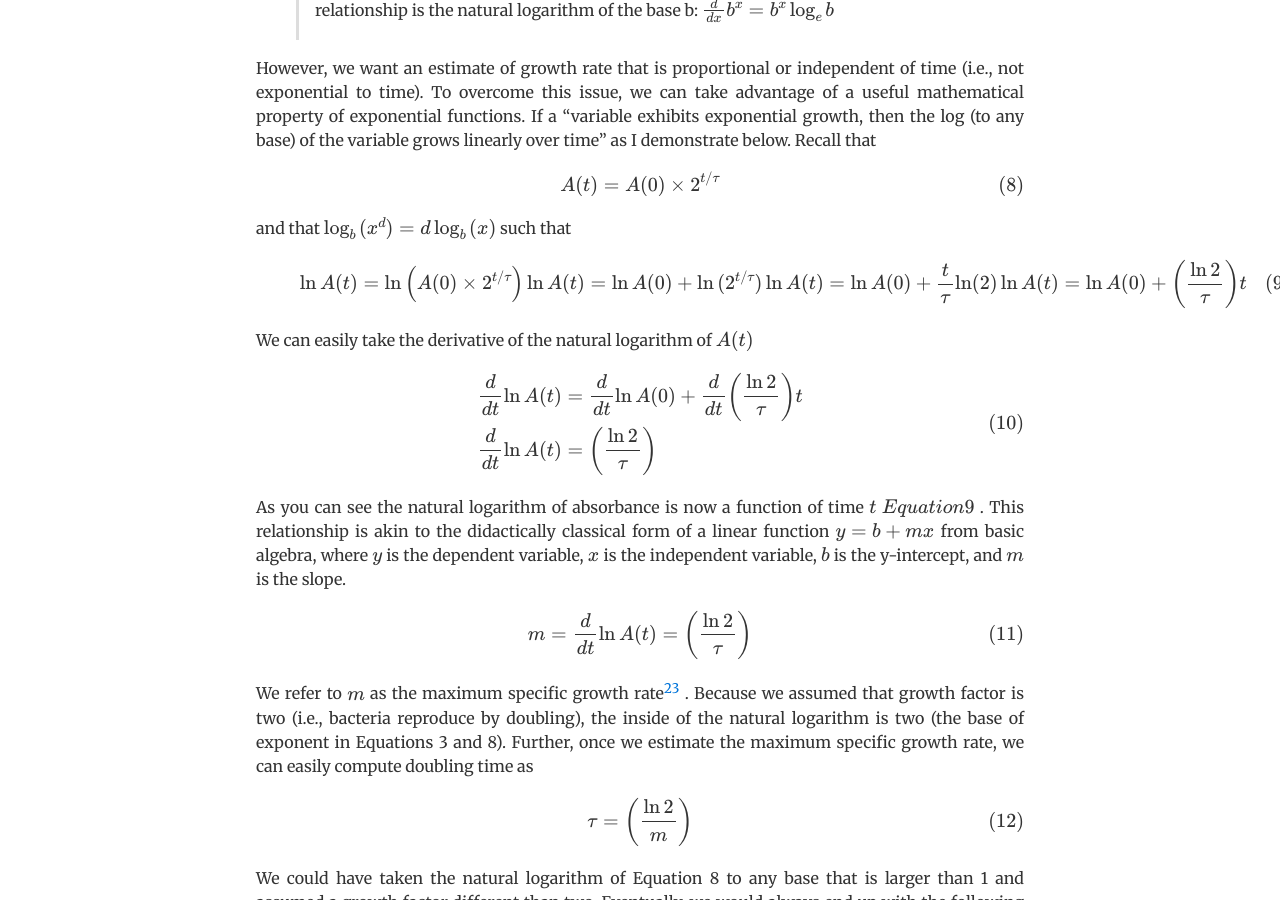
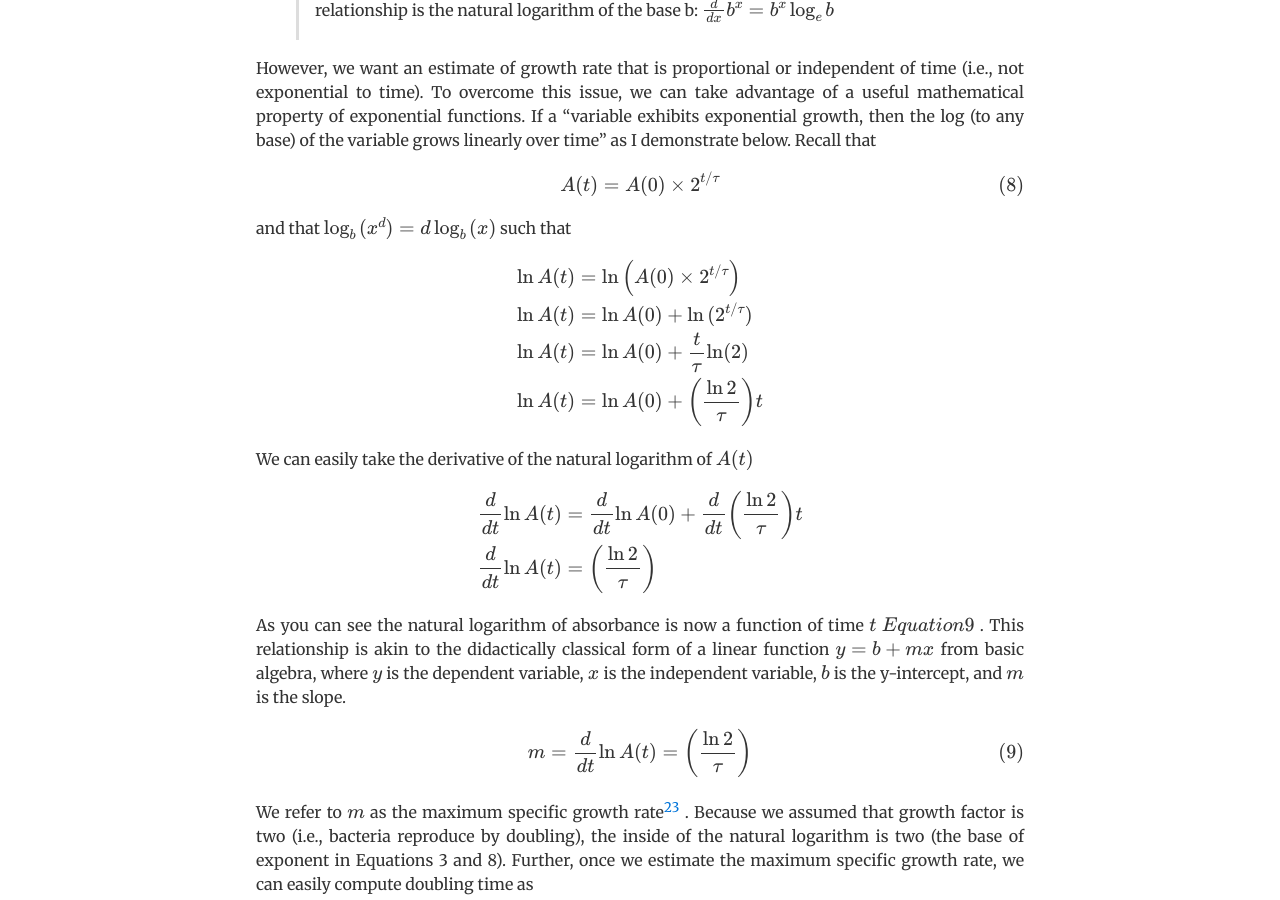
Before and after one commit to firasmidani/firasmidani.github.io, a Jekyll site: the page built from _posts/2019-07-11-midani-bacterial-growth-primer.md, in a window 1280 px wide and 900 px high, scrolled down 1416 px. Built offline with Jekyll 4.4.1, drawn with Linux system fonts in a browser that asks for light colours; formulas are drawn with MathJax 3; comment, search, counter and statistics services are not loaded.

Commit message:
Update 2019-07-11-midani-bacterial-growth-primer.md

```diff
--- a/_posts/2019-07-11-midani-bacterial-growth-primer.md
+++ b/_posts/2019-07-11-midani-bacterial-growth-primer.md
@@ -102,24 +102,22 @@ A(t) = A(0) \times 2^{t/ \tau}
 
 and that $\log_{b}{(x^d)}=d\log_{b}{(x)}$ such that
 
-\begin{equation}
+$$
 \begin{split}
 \ln{A(t)}  & = \ln{\left(A(0)\times2^{t/ \tau}\right)} \\
 \ln{A(t)}  & = \ln{A(0)} + \ln{(2^{t/ \tau})} \\
 \ln{A(t)}  & = \ln{A(0)} + \frac{t}{\tau}\ln(2) \\
 \ln{A(t)}  & = \ln{A(0)} + \left(\frac{\ln{2}}{\tau}\right)t
 \end{split}
-\end{equation}
+$$
 
 We can easily take the derivative of the natural logarithm of $A(t)$
 
 $$
-\begin{equation}
 \begin{split}
 \frac{d}{dt}\ln{A(t)} & = \frac{d}{dt}\ln{A(0)} + \frac{d}{dt}\left(\frac{\ln{2}}{\tau}\right)t \\
 \frac{d}{dt}\ln{A(t)} & = \left(\frac{\ln{2}}{\tau}\right)  \\
 \end{split}
-\end{equation}
 $$
 
 As you can see the natural logarithm of absorbance is now a function of
@@ -195,8 +193,6 @@ specific growth rate (during exponential growth<a></a>) as $~0.16$ (Figure
 1D<a></a>). The true
 growth rate in the logistic model (Equation 14<a></a>) was set to $0.15$.
 
-![Simulation of logistic growth and inference of its growth rate](/assets/img/midani-bacterial-growth-primer.png){:height="400px" width="500px" .center}
-
 <div style="text-align: center;">
 <img src="/assets/img/midani-bacterial-growth-primer.png" alt="Simulation of logistic growth and inference of its growth ratee" width="500" height="400">
 </div>
```
